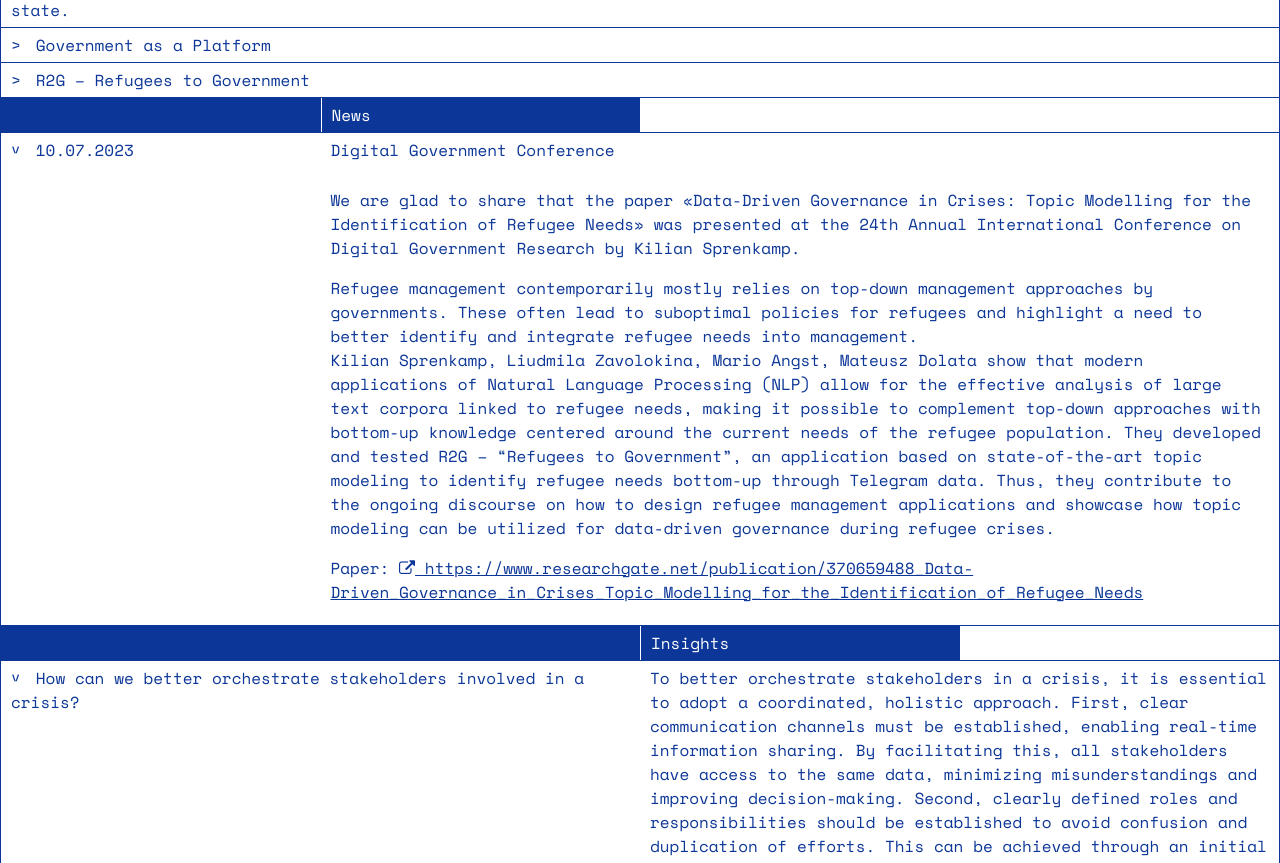
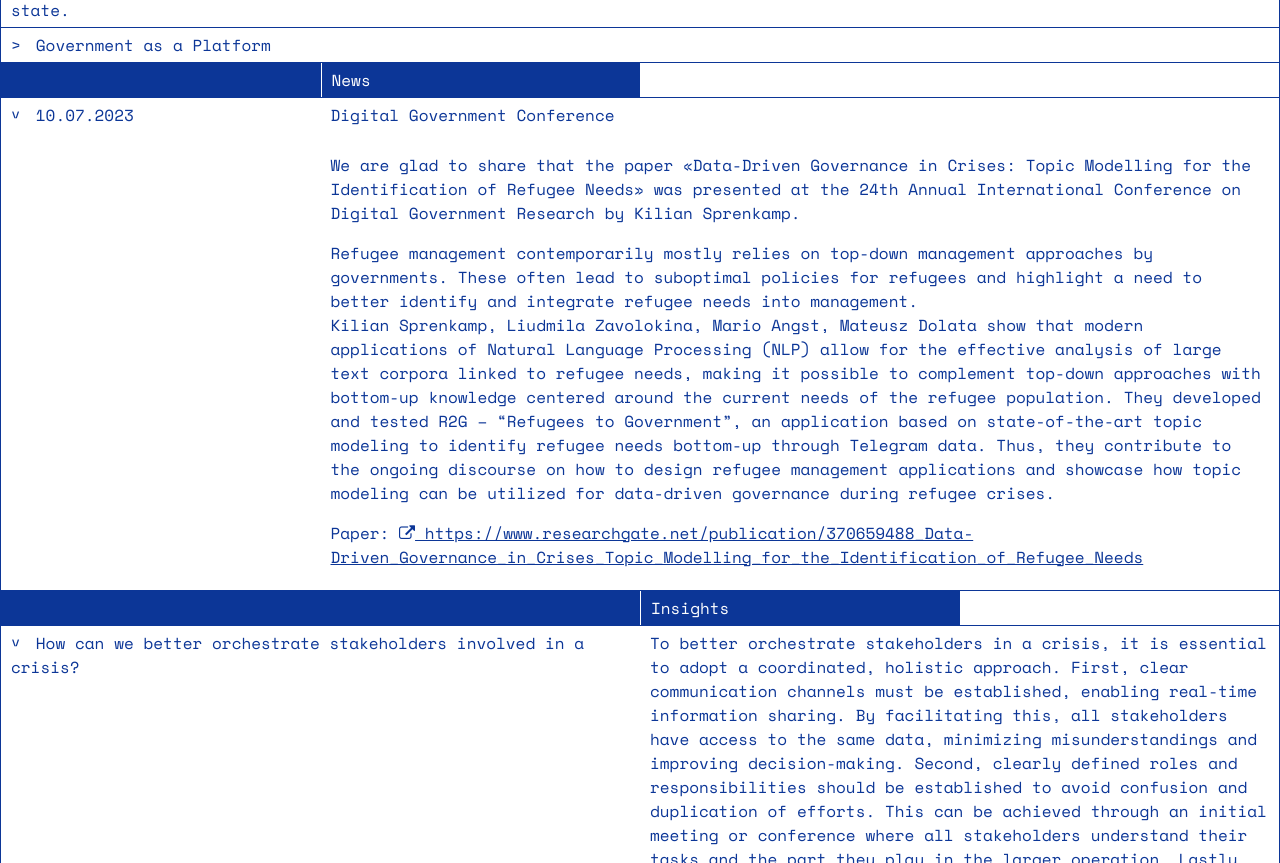
Before and after one commit to sprenkamp/GaaP_website, a plain HTML site: page index.html in a window 1280 px wide. Shown: the part 1256-2119 px from the top of the page. Drawn offline with nearby package versions, Linux system fonts and the light colour scheme.

Commit message:
remove r2g

```diff
--- a/index.html
+++ b/index.html
@@ -62,7 +62,7 @@
 	</div>
 	<!-- PROJECT ELEMENT END -->
 	<!-- PROJECT ELEMENT START -->
-	<div class="grid_row menu_row">
+	<!-- <div class="grid_row menu_row">
 		<div class="grid-item grid_four_column dropdown_click">
 		<div class="action_area add_padding"><div class="arrow">&gt;</div>
 			R2G – Refugees to Government</div></div>
@@ -74,7 +74,7 @@
 		<div class="grid-item grid_two_column dropdown_content">
 
 		</div>
-	</div>
+	</div> -->
 	<!-- PROJECT ELEMENT END -->
 	<!--PROJECT END-->
 	<!--NEWS START-->
```
